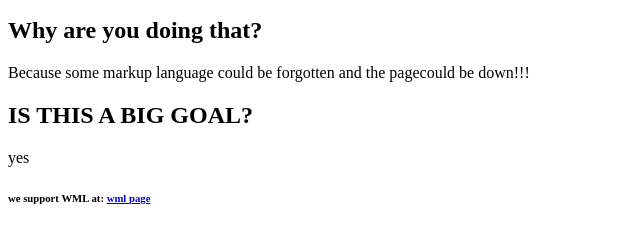
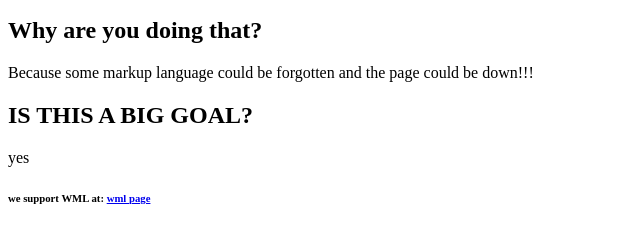
Before and after one commit to Pythone/markup-guides, a plain HTML site: page index.html in a window 1280 px wide. Shown: the part 134-373 px from the top of the page, 0-640 px from the left. Drawn offline with Linux system fonts and the light colour scheme.

Commit message:
Update index.html

```diff
--- a/index.html
+++ b/index.html
@@ -9,7 +9,7 @@
     </h2>
     <p> we will try to cover every markup language</p>
     <h2>Why are you doing that?</h2>
-    <p>Because some markup language could be forgotten and the pagecould be down!!!</p>
+    <p>Because some markup language could be forgotten and the page could be down!!!</p>
     <h2> IS THIS A BIG GOAL? </h2>
     <p> yes </p>
     <h6> we support WML at: <a href="index.wml">wml page</a></h6>
```
